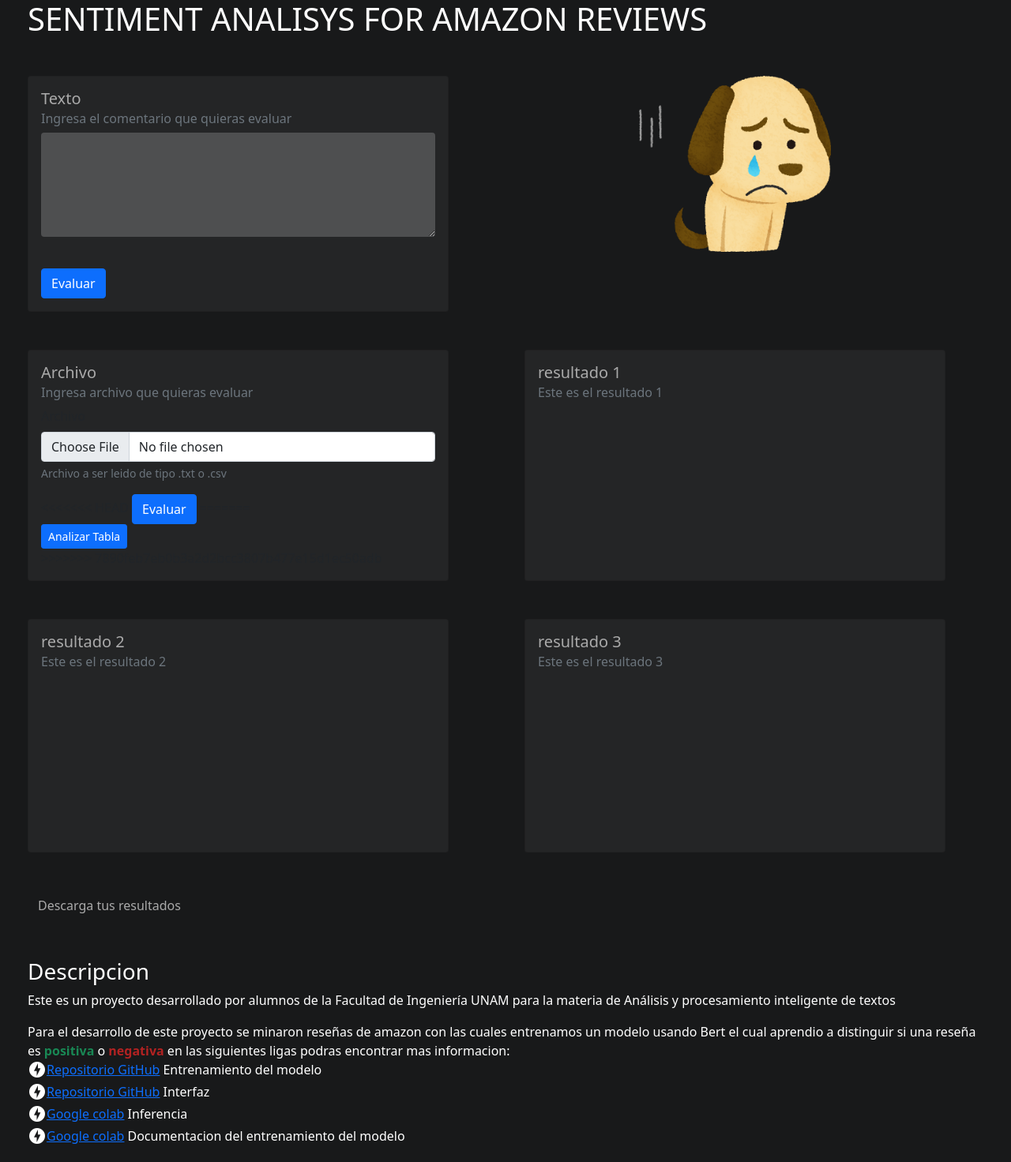
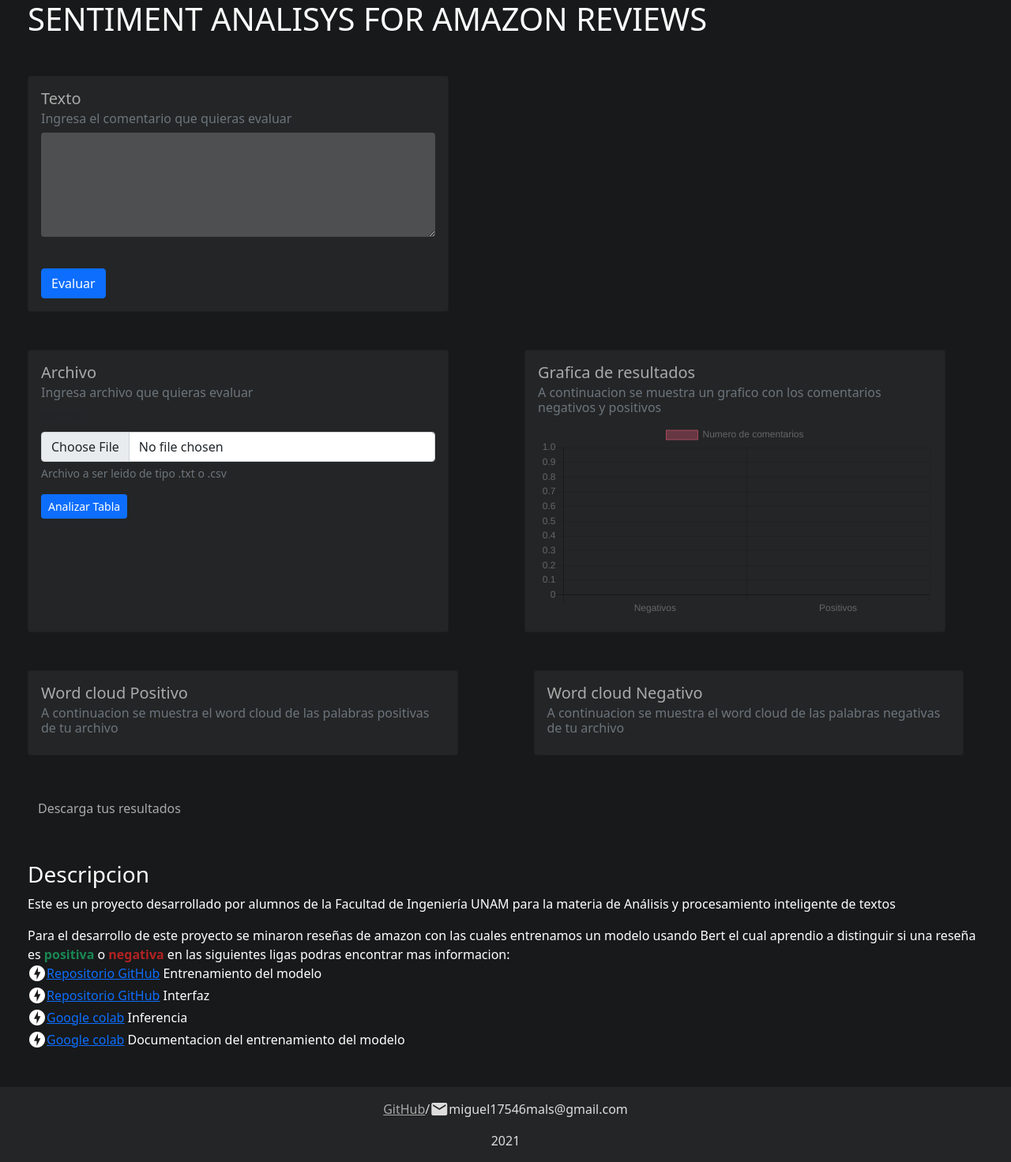
Before and after one commit to jorgeluis098/amazon_reviews_web_interface, a Flask app: page / in a window 1280 px wide. Shown: the top 1472 px of the page at 79% size. After the commit the page ends 1451 px from the top, so only its background shows below. Run offline with Flask 2, Linux system fonts and the light colour scheme; a map, chart or similar area stays blank; parts of the project's set-up code (start-up, migrations or seed data) failed here and were passed over.

Commit message:
se ajustaron funcionalidades en echrome, se conecto back con front

```diff
--- a/Classifier/classifier/model.py
+++ b/Classifier/classifier/model.py
@@ -9,6 +9,7 @@
 from Classifier.tools.data_loader import Data
 
 device = 'cuda' if cuda.is_available() else 'cpu'
+#device = 'cpu'
 torch.set_grad_enabled(False)
 
 class Model(object):
--- a/static/js/inference.js
+++ b/static/js/inference.js
@@ -3,7 +3,9 @@
     graphs();
 
     $('#inference-text-btn').on('click', function (e) {
-		e.preventDefault()
+        e.preventDefault()
+        $('#imagen-positiva').removeClass('d-block').addClass('d-none');
+        $('#imagen-negativa').removeClass('d-block').addClass('d-none');
 		var formData = new FormData();
 		formData.append("card_text", $("#card_text").val())
         $.ajax({
@@ -13,17 +15,18 @@
             contentType: false,
             processData: false,
             success: function(response){
-				$("#result").text(response["result"]);
+                if (response["result"]=="Negativo"){
+                    $('#imagen-negativa').removeClass('d-none').addClass('d-block');
+                } else {
+                    $('#imagen-positiva').removeClass('d-none').addClass('d-block');
+
+                }
             },
             error: function(error){
 				console.log("Error");
             }
         });
     });
-<<<<<<< HEAD
-    graphs();
-    function graphs (data){
-=======
 
 
     $('#file-inference-btn').on('click', function (e) {
@@ -43,6 +46,8 @@
                 */
                 //$("#result").text(response["result"]);
                 $("#resultado-2").html(response["img_positive"])
+                $("#resultado-3").html(response["img_negative"])
+                graphs(response["sentiment_data"]);
             },
             error: function(error){
 				console.log("Error");
@@ -51,8 +56,7 @@
     });
 
 
-    function graphs (){
->>>>>>> 7890feb7eb0b3a2d2bcc3807b477e15d1ec50adb
+    function graphs (data){
             var ctx = document.getElementById('myChart');
             var myChart = new Chart(ctx, {
             type: 'bar',
@@ -60,7 +64,7 @@
                 labels: ['Negativos', 'Positivos'],
                 datasets: [{
                     label: 'Numero de comentarios',
-                    data: [12, 19],
+                    data: data,
                     backgroundColor: [
                         'rgba(255, 99, 132, 0.3)',
                         'rgba(25, 135, 84, 0.3)'
--- a/static/styles/css/main.css
+++ b/static/styles/css/main.css
@@ -162,3 +162,25 @@
 .descargar-datos:focus{
   box-shadow: none;
   }
+#resultado-2{
+  width: 100%;
+}
+.word-cloud img{
+  width: 100%;
+}
+.word-cloud {
+  width: 45%;
+}
+.word-cloud2 {
+  width: 100%;
+}
+#result-text1{
+  color: #fff;
+  text-align: center;
+  font-size: 25px;
+}
+#result-text2{
+  color: #fff;
+  text-align: center;
+  font-size: 25px;
+}
--- a/templates/index.html
+++ b/templates/index.html
@@ -34,19 +34,19 @@
                 </div>
                  <!-- Seccion para mostrar el resultado -->
                 <div  class="result-text mx-5 ">
-                    <div class="container d-none">
+                    <div id="imagen-positiva" class="container d-none">
                         <img src="../static/images/positivo.png" alt="Avatar" class="image">
                         <div class="overlay">
-                          <div class="text">Positivo</div>
+                          <div class="text"> Positivo</div>
                         </div>
-                        <p id="result-text"> </p>
+                        <p id="result-text1"> Que bien tu comentario fue <span class="text-green fw-bold"> Positivo</span>  </p>
                       </div>
-                      <div class="container ">
+                      <div id="imagen-negativa" class="container d-none">
                         <img src="../static/images/negativo.png" alt="Avatar" class="image">
                         <div class="overlay-negative">
                           <div class="text">Negativo</div>
                         </div>
-                        <p id="result-text"> </p>
+                        <p id="result-text2"> Que mal tu comentario fue <span class="text-red fw-bold">Negativo </span> </p>
                       </div>
                 </div>
                 <!-- Termina seccion para mostrar el resultado -->
@@ -62,43 +62,39 @@
                                 <input type="file" class="form-control" id="file" aria-describedby="archivo" name= "file" accept=" .txt, .csv">
                                 <div class="form-text">Archivo a ser leido de tipo .txt  o .csv</div>
                             </div>
-<<<<<<< HEAD
-                            <button type="submit" class="btn btn-primary">Evaluar</button>
-=======
                             <fieldset>
                                 <button id="file-inference-btn" type="button" class="btn btn-sm btn-primary">Analizar Tabla</button>
                             </fieldset>
->>>>>>> 7890feb7eb0b3a2d2bcc3807b477e15d1ec50adb
                         </form>
                     </div>
                 </div>
                  <!-- Seccion para mostrar el resultado -->
                 <div class="result-archivo mx-5 card ">
                     <div class="card-body">
-                        <h5 class="card-title">resultado 1</h5>
-                        <h6 class="card-subtitle mb-2 text-muted">Este es el resultado 1</h6>
+                        <h5 class="card-title">Grafica de resultados</h5>
+                        <h6 class="card-subtitle mb-2 text-muted">A continuacion se muestra un grafico con los comentarios negativos y positivos</h6>
+                        <canvas id="myChart" width="400" height="200" ></canvas>
                     </div>
                 </div>
             </div>
             <div class="d-flex my-5 flex-row ">
-                <div class="card card-archivo me-5" >
-                    <div id="resultado-2" class="card-body">
-                        <h5 class="card-title">resultado 2</h5>
-                        <h6 class="card-subtitle mb-2 text-muted">Este es el resultado 2</h6>
+                <div class="card card-archivo word-cloud me-5" >
+                    <div  class="card-body">
+                        <h5 class="card-title">Word cloud Positivo</h5>
+                        <h6 class="card-subtitle mb-2 text-muted">A continuacion se muestra el word cloud de las palabras positivas de tu archivo</h6>
+                        <div id="resultado-2" class=" word-cloud"> </div>
                     </div>
                 </div>
-                 <!-- Seccion para mostrar el resultado -->
-                <div class="result-archivo mx-5 card ">
-                    <div class="card-body">
-                        <h5 class="card-title">resultado 3</h5>
-                        <h6 class="card-subtitle mb-2 text-muted">Este es el resultado 3</h6>
-                        <canvas id="myChart" width="400" height="200" ></canvas>
+                <div class="card card-archivo word-cloud ms-5" >
+                    <div  class="card-body">
+                        <h5 class="card-title">Word cloud Negativo</h5>
+                        <h6 class="card-subtitle mb-2 text-muted">A continuacion se muestra el word cloud de las palabras negativas de tu archivo</h6>
+                        <div id="resultado-3" class=" word-cloud2"> </div>
                     </div>
                 </div>
-                <!-- Termina seccion para mostrar el resultado -->
             </div>
             <div>
-                <button id="descargar-datos-btn" class="descargar-datos btn">Descarga tus resultados</button>
+                <a id="descargar-datos-btn" href="/export_table" class="descargar-datos btn">Descarga tus resultados</a>
             </div>
             <!-- seccion para la descripcion -->
             <div class="d-flex my-5 flex-column description ">
@@ -112,8 +108,8 @@
                     <ul>
                         <li class="d-flex"><span class="material-icons">offline_bolt</span><a href="https://github.com/jorgeluis098/sentiment_analysis_for_amazon_reviews" class="me-1">Repositorio GitHub </a> Entrenamiento del modelo</li>
                         <li class="d-flex mt-1"><span class="material-icons">offline_bolt</span><a href="https://github.com/jorgeluis098/amazon_reviews_web_interface"  class="me-1">Repositorio GitHub </a> Interfaz </li>
-                        <li class="d-flex mt-1"><span class="material-icons">offline_bolt</span><a href=""  class="me-1">Google colab </a> Inferencia </li>
-                        <li class="d-flex mt-1"><span class="material-icons">offline_bolt</span><a href=""  class="me-1">Google colab </a> Documentacion del entrenamiento del modelo </li>
+                        <li class="d-flex mt-1"><span class="material-icons">offline_bolt</span><a href="https://colab.research.google.com/drive/1jhgh3vMej03TieeNxNnQbQLx6YPLg0zi?usp=sharing"  class="me-1">Google colab </a> Inferencia </li>
+                        <li class="d-flex mt-1"><span class="material-icons">offline_bolt</span><a href="https://colab.research.google.com/drive/1HCfeldoQTKIiSMDvBukpJ_s7AVS5lrBz?usp=sharing"  class="me-1">Google colab </a> Documentacion del entrenamiento del modelo </li>
                     </ul>
                 </div>
             </div>
```
